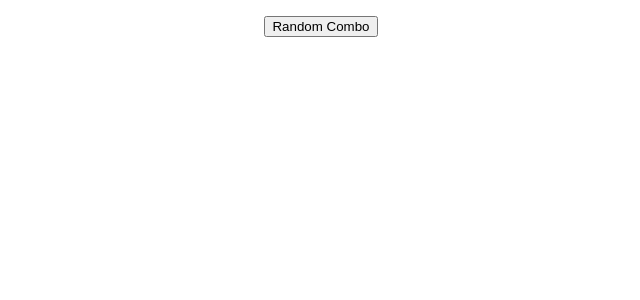
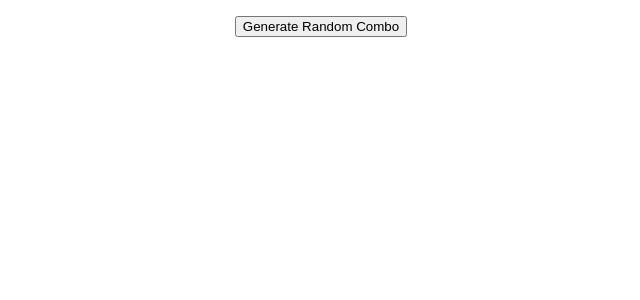
Before and after one commit to jjmerri/random-combo, a React (Create React App) app: page / in a window 1280 px wide. Shown: the top 300 px of the page, without its empty margins (319-959 px from the left). Built offline with nearby package versions, Linux system fonts and the light colour scheme.

Commit message:
change button text -jjm

```diff
--- a/src/App.js
+++ b/src/App.js
@@ -36,7 +36,7 @@ function App() {
   return (
     <div className="App">
       <button onClick={getCombo} style={{ marginTop: "1rem" }}>
-        Random Combo
+        Generate Random Combo
       </button>
 
       {comboHistory
```
